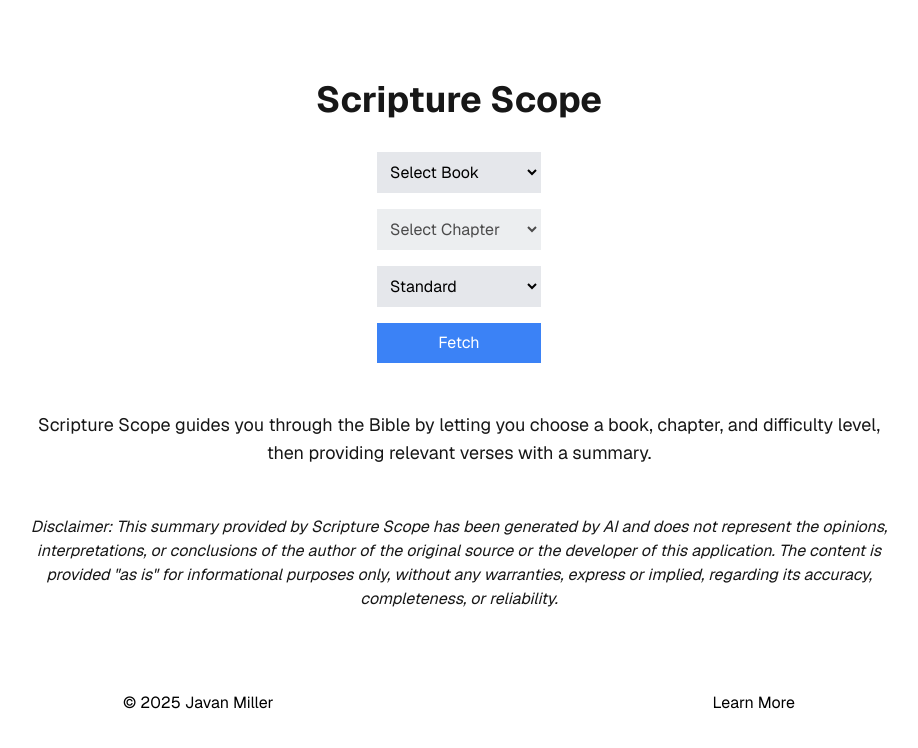
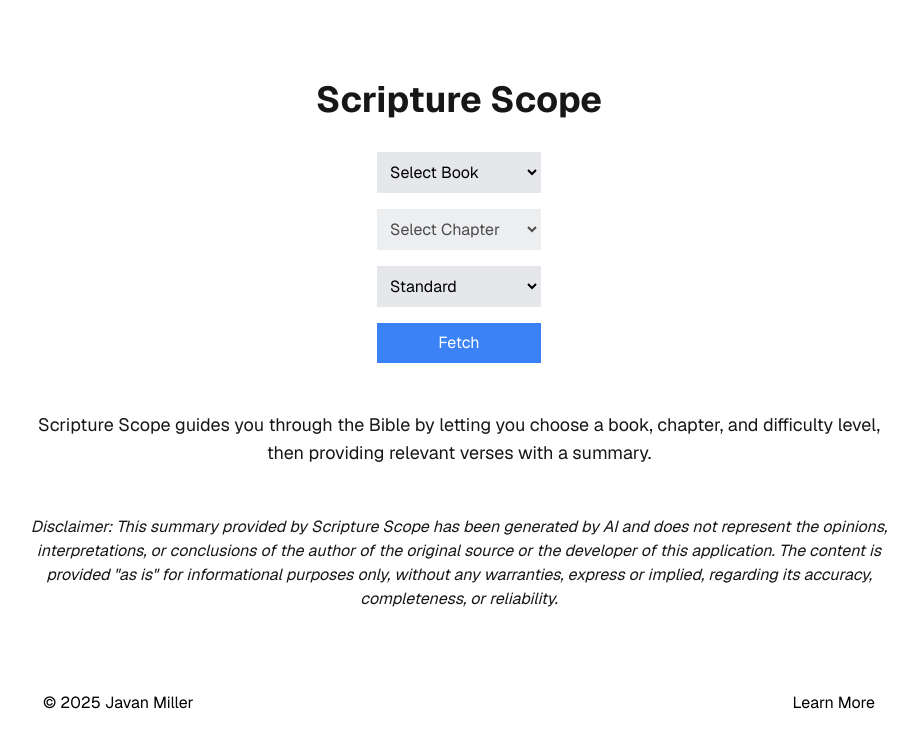
Before and after one commit to javanm0/BibleApp, a Next.js app: page / in a window 1280 px wide. Shown: the top 748 px of the page, without its empty margins (181-1099 px from the left). Built offline with nearby package versions, Linux system fonts and the light colour scheme.

Commit message:
Update footer spacing

```diff
--- a/app/page.tsx
+++ b/app/page.tsx
@@ -166,7 +166,7 @@ export default function Home() {
         )}
 
       <footer className="pb-4 w-full mt-12">
-        <div className="max-w-2xl mx-auto flex justify-between items-center">
+        <div className="w-full px-4 flex justify-between items-center">
           <p className="text-black dark:text-white">
             © 2025 <a href="https://www.javanmiller.com">Javan Miller</a>
           </p>
```
